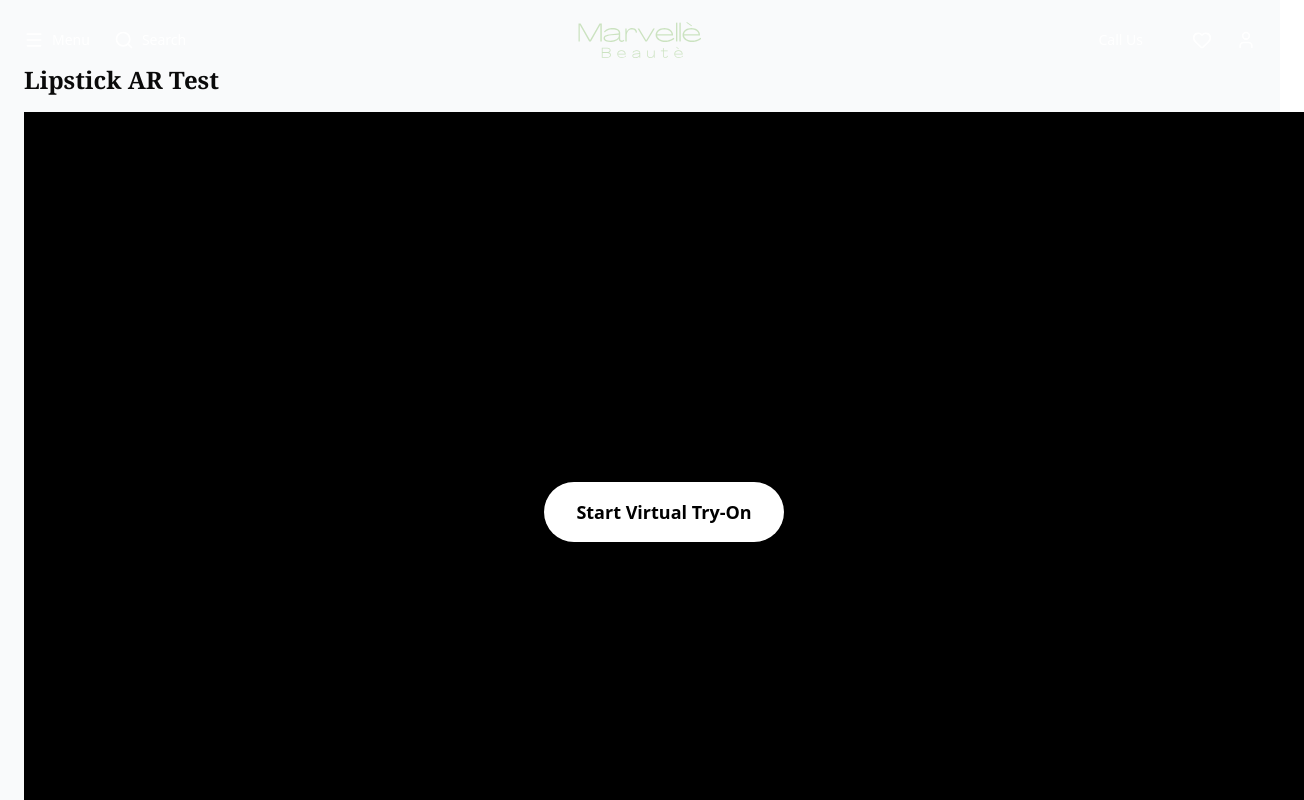
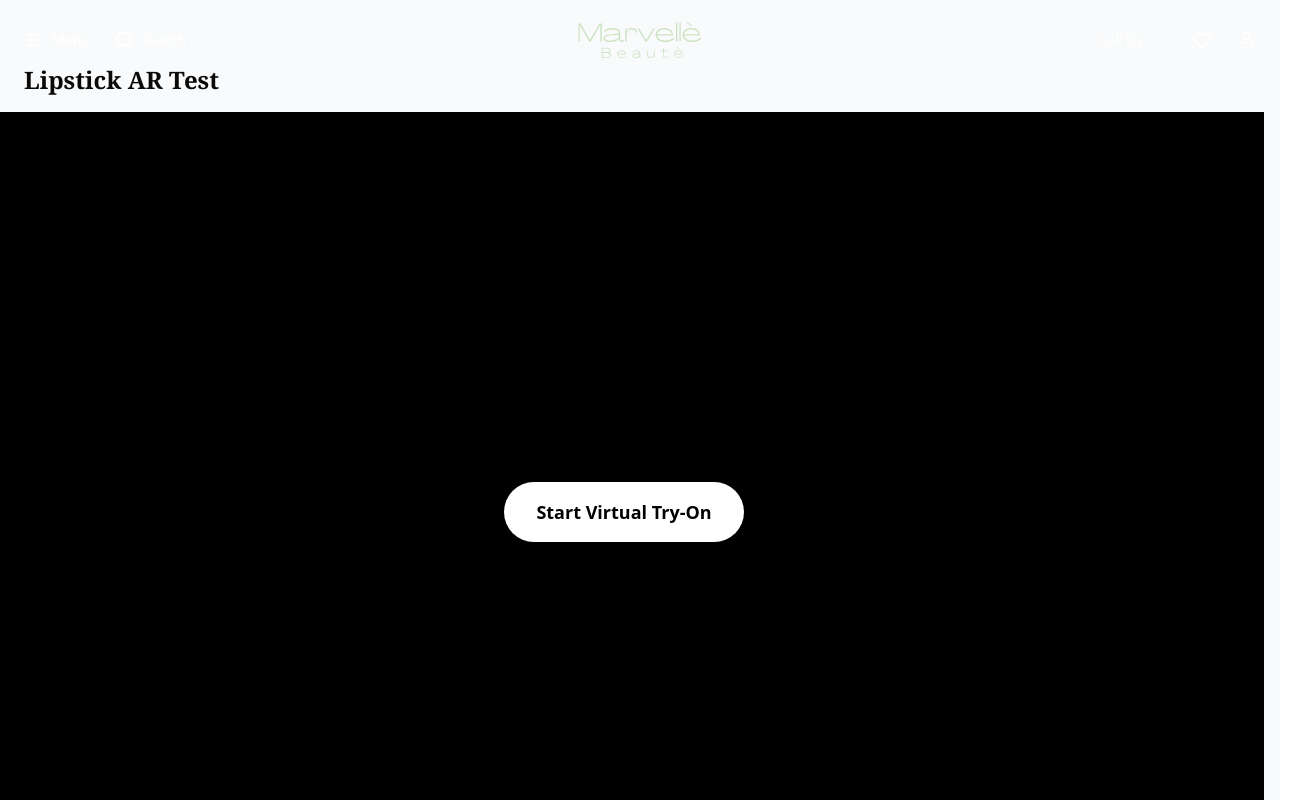
Before and after one commit to AniketThakur-404/Marvella-main, a React (Vite) app: page /ar/lipstick in a window 1280 px wide. Shown: the top 800 px of the page, 1304 px wide, since content can reach past the window. Built offline with nearby package versions, Linux system fonts and the light colour scheme.

Commit message:
update layout

```diff
--- a/src/AR/LipstickAR.jsx
+++ b/src/AR/LipstickAR.jsx
@@ -4,7 +4,8 @@ import React, { useEffect, useRef, useState } from "react";
 
 // --- EXPANDED: Data for 23 Lipstick Shades with a "None" option ---
 const LIPSTICK_SHADES = [
-  { id: 0, name: "None", color: "transparent" },
+  // FIX 2: Changed color to 'transparent' to correctly disable lipstick drawing
+  { id: 0, name: "N/A", color: "transparent" },
   // Reds & Pinks
   { id: 1, name: "405 - New Dimension", color: "#8E1A2D" },
   { id: 2, name: "410 - Passion Red", color: "#C41E3A" },
@@ -37,13 +38,11 @@ const LIPSTICK_SHADES = [
   { id: 23, name: "225 - Velvet Violet", color: "#5B396B" },
 ];
 
-
 // --- Precise lip landmark indices for accurate rendering ---
 const UPPER_LIP_OUTER = [61, 185, 40, 39, 37, 0, 267, 269, 270, 409, 291];
 const LOWER_LIP_OUTER = [146, 91, 181, 84, 17, 314, 405, 321, 375, 291];
 const UPPER_LIP_INNER = [78, 191, 80, 81, 82, 13, 312, 311, 310, 415, 308];
 const LOWER_LIP_INNER = [95, 88, 178, 87, 14, 317, 402, 318, 324, 308];
-
 
 export default function VirtualTryOn() {
   const videoRef = useRef(null);
@@ -51,12 +50,12 @@ export default function VirtualTryOn() {
   const faceMeshRef = useRef(null);
   const streamRef = useRef(null);
   const animationFrameRef = useRef(null);
-  const latestLandmarksRef = useRef(null); // Ref to hold the latest landmarks
 
   const [scriptLoaded, setScriptLoaded] = useState(false);
   const [started, setStarted] = useState(false);
   const [selectedShade, setSelectedShade] = useState(LIPSTICK_SHADES[0]);
   const [error, setError] = useState("");
+  // FIX 1: Added missing 'snapshot' state
   const [snapshot, setSnapshot] = useState(null);
 
   const selectedColorRef = useRef(selectedShade.color);
@@ -78,8 +77,8 @@ export default function VirtualTryOn() {
     return () => {
       // Clean up the script when the component unmounts
       const scripts = Array.from(document.head.getElementsByTagName("script"));
-      const thisScript = scripts.find(s => s.src === script.src);
-      if(thisScript) {
+      const thisScript = scripts.find((s) => s.src === script.src);
+      if (thisScript) {
         document.head.removeChild(thisScript);
       }
     };
@@ -90,7 +89,8 @@ export default function VirtualTryOn() {
     if (!scriptLoaded) return;
 
     const faceMesh = new window.FaceMesh({
-      locateFile: (file) => `https://cdn.jsdelivr.net/npm/@mediapipe/face_mesh/${file}`,
+      locateFile: (file) =>
+        `https://cdn.jsdelivr.net/npm/@mediapipe/face_mesh/${file}`,
     });
     faceMesh.setOptions({
       maxNumFaces: 1,
@@ -100,18 +100,10 @@ export default function VirtualTryOn() {
     });
     faceMeshRef.current = faceMesh;
 
-    // Set up the onResults callback to store the latest landmarks
-    faceMesh.onResults((results) => {
-        if (results.multiFaceLandmarks && results.multiFaceLandmarks.length > 0) {
-            latestLandmarksRef.current = results.multiFaceLandmarks[0];
-        } else {
-            latestLandmarksRef.current = null;
-        }
-    });
-
     return () => {
       stopCamera();
-      if (faceMeshRef.current && typeof faceMeshRef.current.close === 'function') {
+      // Ensure facemesh instance exists and has a close method before calling it
+      if (faceMeshRef.current && typeof faceMeshRef.current.close === "function") {
         faceMeshRef.current.close();
       }
     };
@@ -154,48 +146,57 @@ export default function VirtualTryOn() {
       startProcessing();
     } catch (e) {
       console.error(e);
-      setError("Camera access is required. Please allow camera permissions and refresh.");
+      setError(
+        "Camera access is required. Please allow camera permissions and refresh."
+      );
       setStarted(false);
     }
   };
 
-  // This function now starts the animation loop that handles both processing and drawing
   const startProcessing = () => {
-    const processFrame = async () => {
     const video = videoRef.current;
-        if (video && video.readyState >= 4) {
-            // Send the video frame to FaceMesh for processing
-            await faceMeshRef.current.send({ image: video });
-
-            // Drawing logic is now inside the animation frame loop for synchronization
     const canvas = canvasRef.current;
     const ctx = canvas.getContext("2d");
+
+    faceMeshRef.current.onResults((results) => {
       const { width, height } = canvas;
-
       ctx.save();
       ctx.clearRect(0, 0, width, height);
-            ctx.translate(width, 0); // Flip horizontally for a mirror effect
+      ctx.translate(width, 0); // Flip horizontally
       ctx.scale(-1, 1);
       ctx.drawImage(video, 0, 0, width, height);
 
-            // Draw lipstick if landmarks are available
-            if (latestLandmarksRef.current) {
-                drawLipstick(ctx, latestLandmarksRef.current, width, height);
+      if (results.multiFaceLandmarks && results.multiFaceLandmarks.length > 0) {
+        const landmarks = results.multiFaceLandmarks[0];
+        drawLipstick(ctx, landmarks, width, height);
       }
       ctx.restore();
+    });
+
+    const processFrame = async () => {
+      if (video.readyState >= 4) {
+        await faceMeshRef.current.send({ image: video });
       }
-        // Continue the loop
       animationFrameRef.current = requestAnimationFrame(processFrame);
     };
     processFrame();
   };
 
+  // FIX 1: Added the missing takeSnapshot function
+  const takeSnapshot = () => {
+    const canvas = canvasRef.current;
+    if (canvas) {
+      const dataUrl = canvas.toDataURL("image/png");
+      setSnapshot(dataUrl);
+    }
+  };
+
   const getLipPoints = (landmarks, indices, w, h) => {
-      return indices.map(i => ({ x: landmarks[i].x * w, y: landmarks[i].y * h }));
+    return indices.map((i) => ({ x: landmarks[i].x * w, y: landmarks[i].y * h }));
   };
 
   const drawLipstick = (ctx, landmarks, w, h) => {
-    if (selectedColorRef.current === 'transparent') {
+    if (selectedColorRef.current === "transparent") {
       return; // Don't draw lipstick if "None" is selected
     }
     const upperOuterPts = getLipPoints(landmarks, UPPER_LIP_OUTER, w, h);
@@ -205,14 +206,18 @@ export default function VirtualTryOn() {
 
     const lipShape = new Path2D();
     lipShape.moveTo(upperOuterPts[0].x, upperOuterPts[0].y);
-    for (let i = 1; i < upperOuterPts.length; i++) lipShape.lineTo(upperOuterPts[i].x, upperOuterPts[i].y);
-    for (let i = lowerOuterPts.length - 1; i >= 0; i--) lipShape.lineTo(lowerOuterPts[i].x, lowerOuterPts[i].y);
+    for (let i = 1; i < upperOuterPts.length; i++)
+      lipShape.lineTo(upperOuterPts[i].x, upperOuterPts[i].y);
+    for (let i = lowerOuterPts.length - 1; i >= 0; i--)
+      lipShape.lineTo(lowerOuterPts[i].x, lowerOuterPts[i].y);
     lipShape.closePath();
 
     const mouthOpening = new Path2D();
     mouthOpening.moveTo(upperInnerPts[0].x, upperInnerPts[0].y);
-    for (let i = 1; i < upperInnerPts.length; i++) mouthOpening.lineTo(upperInnerPts[i].x, upperInnerPts[i].y);
-    for (let i = lowerInnerPts.length - 1; i >= 0; i--) mouthOpening.lineTo(lowerInnerPts[i].x, lowerInnerPts[i].y);
+    for (let i = 1; i < upperInnerPts.length; i++)
+      mouthOpening.lineTo(upperInnerPts[i].x, upperInnerPts[i].y);
+    for (let i = lowerInnerPts.length - 1; i >= 0; i--)
+      mouthOpening.lineTo(lowerInnerPts[i].x, lowerInnerPts[i].y);
     mouthOpening.closePath();
 
     lipShape.addPath(mouthOpening);
@@ -220,34 +225,34 @@ export default function VirtualTryOn() {
     ctx.save();
     ctx.fillStyle = selectedColorRef.current;
     ctx.globalAlpha = 0.85;
-    ctx.globalCompositeOperation = 'multiply';
-    ctx.fill(lipShape, 'evenodd');
+    ctx.globalCompositeOperation = "multiply";
+    ctx.fill(lipShape, "evenodd");
 
-    ctx.globalCompositeOperation = 'soft-light';
+    ctx.globalCompositeOperation = "soft-light";
     ctx.globalAlpha = 0.5;
-    ctx.fill(lipShape, 'evenodd');
+    ctx.fill(lipShape, "evenodd");
 
     ctx.restore();
   };
 
-  const takeSnapshot = () => {
-    if(canvasRef.current) {
-        const dataUrl = canvasRef.current.toDataURL('image/png');
-        setSnapshot(dataUrl);
-    }
-  }
-
   return (
-    <div className="w-screen h-screen bg-gray-900 font-sans">
-      <div className="relative w-full h-full bg-black">
+    <div className="w-screen h-screen -ml-10 bg-gray-900 font-sans">
+      <div className="relative w-full h-full bg-black flex items-center justify-center">
         <video ref={videoRef} className="hidden" playsInline muted />
-        <canvas ref={canvasRef} className="w-full h-full object-cover" />
+        <canvas ref={canvasRef} className="max-w-full max-h-full object-cover rounded-lg" />
 
         {snapshot && (
           <div className="absolute inset-0 bg-black/80 z-30 flex flex-col items-center justify-center p-4">
-                <img src={snapshot} alt="Lipstick Try-On Snapshot" className="max-w-full max-h-[75%] rounded-lg shadow-2xl border-4 border-white" />
+            <img
+              src={snapshot}
+              alt="Lipstick Try-On Snapshot"
+              className="max-w-full max-h-[75%] rounded-lg shadow-2xl border-4 border-white"
+            />
             <div className="mt-8 flex gap-4">
-                    <button onClick={() => setSnapshot(null)} className="px-6 py-2 bg-gray-700 text-white rounded-full font-semibold hover:bg-gray-600 transition-colors">
+              <button
+                onClick={() => setSnapshot(null)}
+                className="px-6 py-2 bg-gray-700 text-white rounded-full font-semibold hover:bg-gray-600 transition-colors"
+              >
                 Back
               </button>
               <a
@@ -285,20 +290,28 @@ export default function VirtualTryOn() {
           <div className="absolute bottom-0 left-0 right-0 p-4 pb-8 sm:p-6 sm:pb-10 lg:p-8 lg:pb-12 bg-black/30 z-10">
             <div className="max-w-6xl mx-auto flex flex-col items-center gap-6">
               {/* --- Color Swatches --- */}
-                <div className="flex items-center justify-center gap-3">
+              <div className="flex flex-wrap items-center justify-center gap-3">
                 {LIPSTICK_SHADES.map((shade) => (
                   <div key={shade.id} className="relative flex flex-col items-center">
                     <button
                       onClick={() => setSelectedShade(shade)}
-                            className={`w-8 h-8 rounded-full transition-transform duration-200 ease-in-out border border-white/30 ${selectedShade.id === shade.id ? 'scale-110' : ''}`}
-                            style={{ backgroundColor: shade.color }}
+                      className={`w-8 h-8 rounded-full transition-transform duration-200 ease-in-out border border-white/30 flex items-center justify-center overflow-hidden
+                        ${selectedShade.id === shade.id ? "scale-110 ring-2 ring-white ring-offset-2 ring-offset-black/50" : "hover:scale-110"}`
+                      }
+                      style={{ backgroundColor: shade.color === 'transparent' ? '#4a4a4a' : shade.color }}
+                      // FIX 3: Removed stray underscore character
                       title={shade.name}
                     >
+                      {/* IMPROVEMENT 4: Added a visual indicator for the "None" button */}
                       {shade.id === 0 && (
-                                <span className="text-white text-xs leading-none">None</span>
+                         <div className="w-full h-0.5 bg-red-500 transform rotate-45"></div>
                       )}
                     </button>
-                           <div className={`absolute -bottom-2.5 h-1 w-1 rounded-full bg-red-500 transition-opacity ${selectedShade.id === shade.id ? 'opacity-100' : 'opacity-0'}`}></div>
+                    <div
+                      className={`absolute -bottom-2.5 h-1 w-1 rounded-full bg-red-500 transition-opacity ${
+                        selectedShade.id === shade.id ? "opacity-100" : "opacity-0"
+                      }`}
+                    ></div>
                   </div>
                 ))}
               </div>
@@ -314,7 +327,10 @@ export default function VirtualTryOn() {
                   <svg xmlns="http://www.w3.org/2000/svg" width="24" height="24" viewBox="0 0 24 24" fill="none" stroke="currentColor" strokeWidth="2" strokeLinecap="round" strokeLinejoin="round"><path d="M12 22c5.523 0 10-4.477 10-10S17.523 2 12 2 2 6.477 2 12s4.477 10 10 10z"></path><path d="M12 18a6 6 0 0 0 0-12v12z"></path></svg>
                 </button>
                 {/* Shutter Button */}
-                    <button onClick={takeSnapshot} className="w-20 h-20 rounded-full bg-white p-1.5 shadow-lg active:scale-95 transition-transform">
+                <button
+                  onClick={takeSnapshot}
+                  className="w-20 h-20 rounded-full bg-white p-1.5 shadow-lg active:scale-95 transition-transform"
+                >
                   <div className="w-full h-full rounded-full border-2 border-black"></div>
                 </button>
                 {/* Placeholder Icon 3 */}
--- a/src/App.jsx
+++ b/src/App.jsx
@@ -17,7 +17,7 @@ const App = () => {
           path="/ar/lipstick"
           element={
             <div className="min-h-screen bg-gray-50 p-6">
-              <h1 className="text-2xl font-semibold mb-4 mt-10">Lipstick AR Test</h1>
+              <h1 className="text-2xl font-semibold mb-4  mt-10">Lipstick AR Test</h1>
               <LipstickAR />
             </div>
           }
--- a/src/index.css
+++ b/src/index.css
@@ -2,6 +2,28 @@
 @import "tw-animate-css";
 /* Add Playfair Display for primary/serif */
 @import url("https://fonts.googleapis.com/css2?family=Playfair+Display:wght@400..900&display=swap");
+
+
+/* prevent horizontal scrollbar caused by any element pushing past viewport */
+html, body, #root {
+  height: 100%;
+  margin: 0;
+}
+
+/* hide horizontal overflow site-wide (keeps footer/nav visible) */
+body {
+  overflow-x: hidden;
+}
+
+/* if you want to hide *all* scrollbars including vertical on the AR page:
+body.ar-no-scroll { overflow: hidden; }
+
+/* debug outline for overflow detection (remove when done) */
+.debug-outline * {
+  outline: 1px solid rgba(255,0,0,0.04);
+}
+
+
 
 :root {
   --background: #ffffff;
```
Lines whose indentation alone changed are shown as unchanged.
